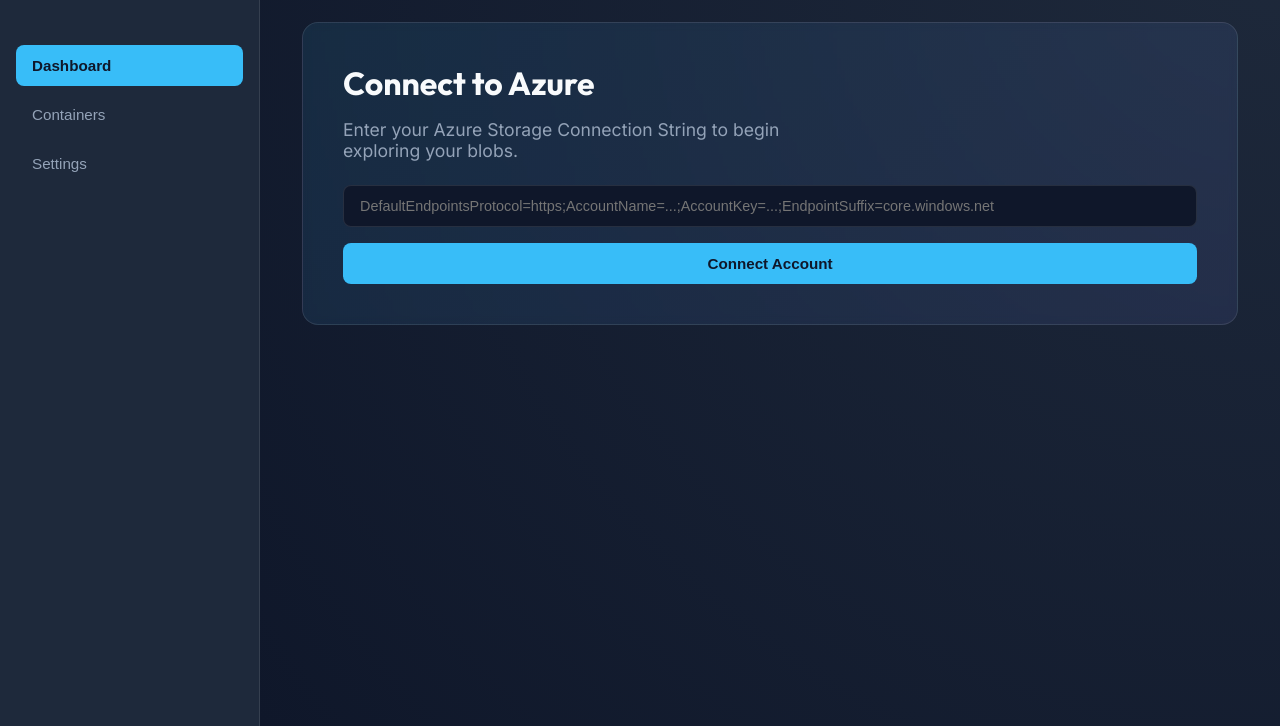
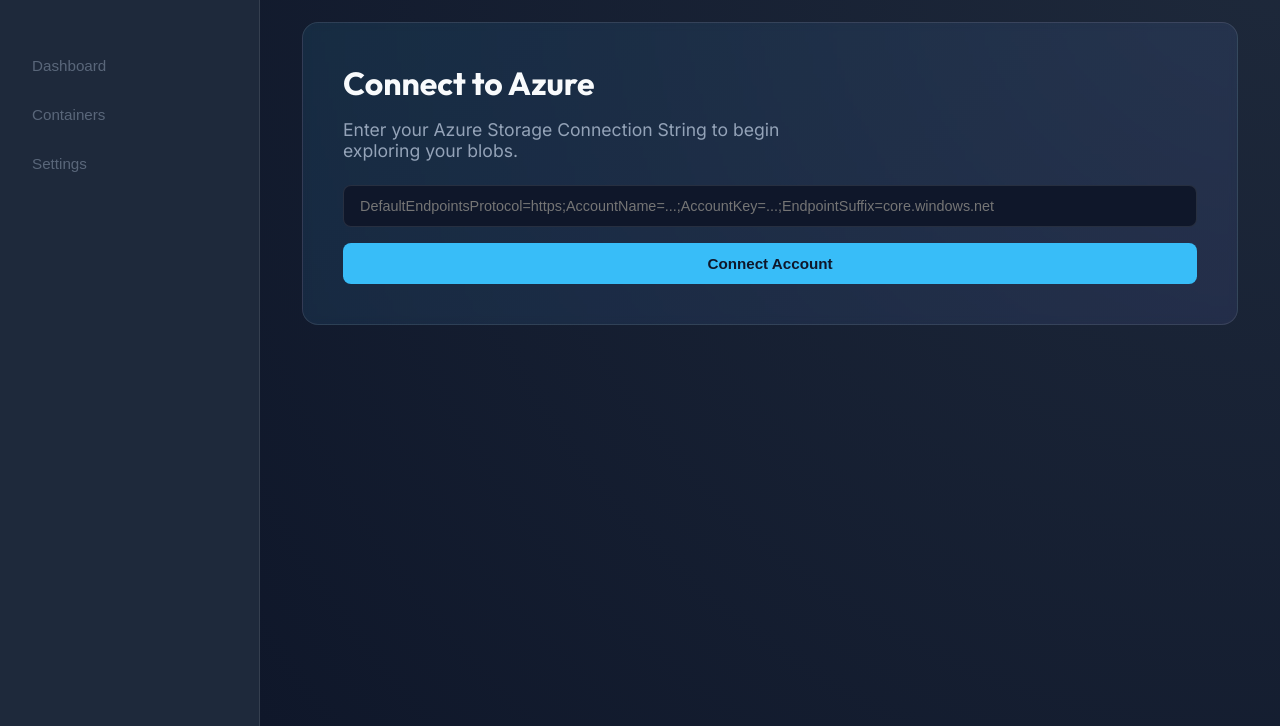
Before and after one commit to LosManos/Ushi-Suki-KoBurobu, a website with bundled scripts: page src/index.html in a window 1280 px wide. Shown: the part 74-800 px from the top of the page. Built offline with nearby package versions, Linux system fonts and the light colour scheme.

Commit message:
feat:Remove unused buttons and dim sidebar as it is not in use

```diff
--- a/src/index.html
+++ b/src/index.html
@@ -20,7 +20,7 @@
                 <h1>KoBurobu</h1>
             </div>
             <nav>
-                <button class="nav-item active">Dashboard</button>
+                <button class="nav-item">Dashboard</button>
                 <button class="nav-item">Containers</button>
                 <button class="nav-item">Settings</button>
             </nav>
@@ -95,9 +95,6 @@
                     </div>
                 </div>
 
-                <div class="action-bar">
-                    <button id="create-container-btn" class="btn btn-primary">Create New Container</button>
-                </div>
             </section>
         </main>
     </div>
--- a/src/style.css
+++ b/src/style.css
@@ -74,20 +74,18 @@
     padding: 12px 16px;
     text-align: left;
     border-radius: 8px;
-    cursor: pointer;
+    cursor: default;
+    /* Changed from pointer to default since they are inactive */
     font-size: 0.95rem;
     transition: all 0.2s ease;
-}
-
-.nav-item:hover {
-    background-color: var(--glass-bg);
-    color: var(--text-primary);
+    opacity: 0.5;
+    /* Dimmed */
 }
 
 .nav-item.active {
-    background-color: var(--accent);
-    color: var(--bg-dark);
-    font-weight: 600;
+    background-color: var(--glass-bg);
+    color: var(--text-secondary);
+    font-weight: 500;
 }
 
 /* Main Content Styling */
```
